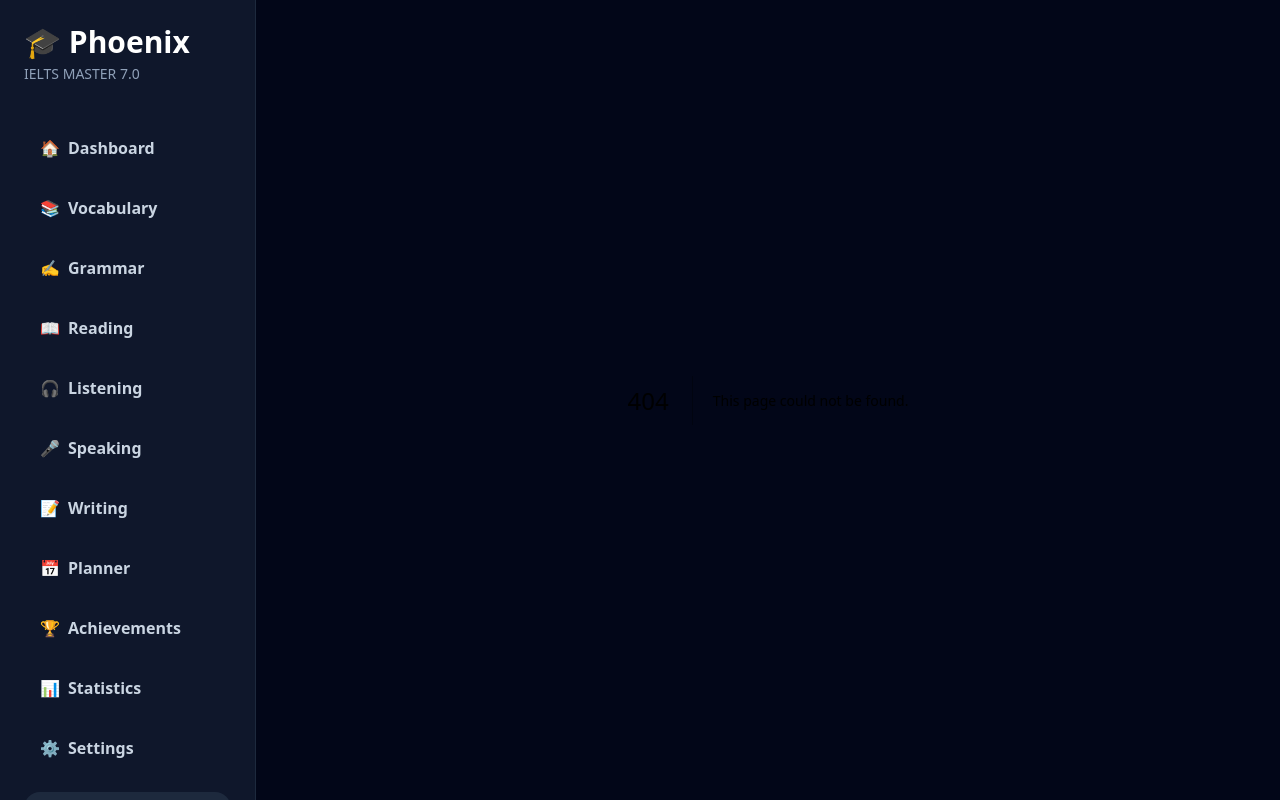
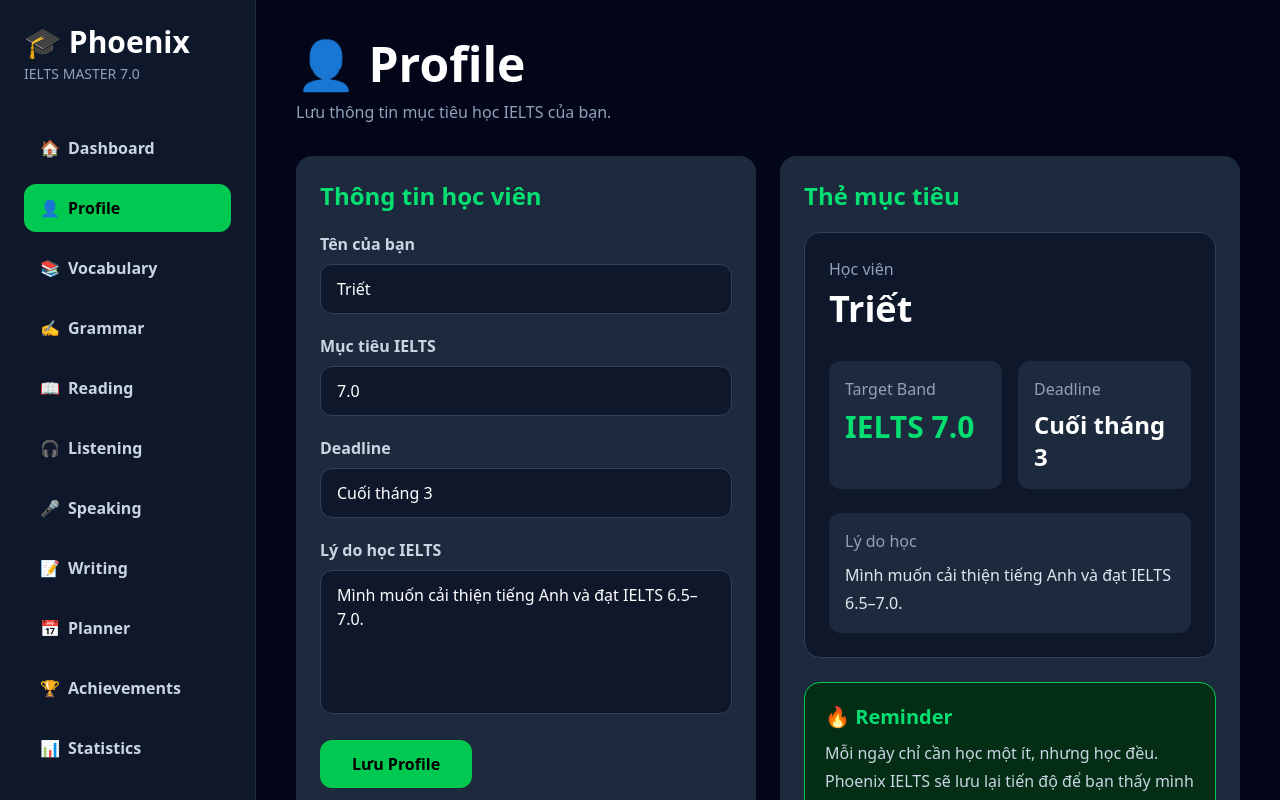
Before and after one commit to vominhhy369-svg/phoenix-ielts, a Next.js app: page /profile in a window 1280 px wide. Before the commit this address had no page. Shown: the top 800 px of the page. Built offline with nearby package versions, Linux system fonts and the light colour scheme.

Commit message:
Add profile page

```diff
--- a/app/Sidebar.tsx
+++ b/app/Sidebar.tsx
@@ -5,6 +5,7 @@
 
 const menuItems = [
   { name: "Dashboard", href: "/", icon: "🏠" },
+  { name: "Profile", href: "/profile", icon: "👤" },
   { name: "Vocabulary", href: "/vocabulary", icon: "📚" },
   { name: "Grammar", href: "/grammar", icon: "✍️" },
   { name: "Reading", href: "/reading", icon: "📖" },
--- /dev/null
+++ b/app/profile/page.tsx
@@ -0,0 +1,156 @@
+"use client";
+
+import { useEffect, useState } from "react";
+
+export default function Profile() {
+  const [name, setName] = useState("Triết");
+  const [targetBand, setTargetBand] = useState("7.0");
+  const [deadline, setDeadline] = useState("Cuối tháng 3");
+  const [reason, setReason] = useState(
+    "Mình muốn cải thiện tiếng Anh và đạt IELTS 6.5–7.0."
+  );
+  const [message, setMessage] = useState("");
+
+  useEffect(() => {
+    const savedName = localStorage.getItem("profileName");
+    const savedTargetBand = localStorage.getItem("profileTargetBand");
+    const savedDeadline = localStorage.getItem("profileDeadline");
+    const savedReason = localStorage.getItem("profileReason");
+
+    if (savedName) setName(savedName);
+    if (savedTargetBand) setTargetBand(savedTargetBand);
+    if (savedDeadline) setDeadline(savedDeadline);
+    if (savedReason) setReason(savedReason);
+  }, []);
+
+  const saveProfile = () => {
+    localStorage.setItem("profileName", name);
+    localStorage.setItem("profileTargetBand", targetBand);
+    localStorage.setItem("profileDeadline", deadline);
+    localStorage.setItem("profileReason", reason);
+
+    setMessage("✅ Profile đã được lưu!");
+
+    setTimeout(() => {
+      setMessage("");
+    }, 3000);
+  };
+
+  return (
+    <div className="min-h-screen bg-slate-950 text-white p-5 md:p-10">
+      <h1 className="text-4xl md:text-5xl font-bold mb-3">👤 Profile</h1>
+
+      <p className="text-slate-400 mb-8">
+        Lưu thông tin mục tiêu học IELTS của bạn.
+      </p>
+
+      <div className="grid grid-cols-1 xl:grid-cols-2 gap-6">
+        <div className="bg-slate-800 rounded-2xl p-6">
+          <h2 className="text-2xl font-bold text-green-400 mb-5">
+            Thông tin học viên
+          </h2>
+
+          <div className="space-y-5">
+            <div>
+              <label className="block mb-2 text-slate-300 font-bold">
+                Tên của bạn
+              </label>
+
+              <input
+                value={name}
+                onChange={(e) => setName(e.target.value)}
+                className="w-full bg-slate-900 border border-slate-700 rounded-xl px-4 py-3 outline-none focus:border-green-500"
+              />
+            </div>
+
+            <div>
+              <label className="block mb-2 text-slate-300 font-bold">
+                Mục tiêu IELTS
+              </label>
+
+              <input
+                value={targetBand}
+                onChange={(e) => setTargetBand(e.target.value)}
+                className="w-full bg-slate-900 border border-slate-700 rounded-xl px-4 py-3 outline-none focus:border-green-500"
+              />
+            </div>
+
+            <div>
+              <label className="block mb-2 text-slate-300 font-bold">
+                Deadline
+              </label>
+
+              <input
+                value={deadline}
+                onChange={(e) => setDeadline(e.target.value)}
+                className="w-full bg-slate-900 border border-slate-700 rounded-xl px-4 py-3 outline-none focus:border-green-500"
+              />
+            </div>
+
+            <div>
+              <label className="block mb-2 text-slate-300 font-bold">
+                Lý do học IELTS
+              </label>
+
+              <textarea
+                value={reason}
+                onChange={(e) => setReason(e.target.value)}
+                className="w-full h-36 bg-slate-900 border border-slate-700 rounded-xl px-4 py-3 outline-none resize-none focus:border-green-500"
+              />
+            </div>
+
+            <button
+              onClick={saveProfile}
+              className="bg-green-500 text-black px-8 py-3 rounded-xl font-bold hover:bg-green-400 transition"
+            >
+              Lưu Profile
+            </button>
+
+            {message && <p className="text-green-400 font-bold">{message}</p>}
+          </div>
+        </div>
+
+        <div className="bg-slate-800 rounded-2xl p-6">
+          <h2 className="text-2xl font-bold text-green-400 mb-5">
+            Thẻ mục tiêu
+          </h2>
+
+          <div className="bg-slate-900 rounded-2xl p-6 border border-slate-700">
+            <p className="text-slate-400">Học viên</p>
+            <h3 className="text-4xl font-bold mt-2">{name}</h3>
+
+            <div className="grid grid-cols-1 md:grid-cols-2 gap-4 mt-8">
+              <div className="bg-slate-800 rounded-xl p-4">
+                <p className="text-slate-400">Target Band</p>
+                <p className="text-3xl font-bold text-green-400 mt-2">
+                  IELTS {targetBand}
+                </p>
+              </div>
+
+              <div className="bg-slate-800 rounded-xl p-4">
+                <p className="text-slate-400">Deadline</p>
+                <p className="text-2xl font-bold mt-2">{deadline}</p>
+              </div>
+            </div>
+
+            <div className="mt-6 bg-slate-800 rounded-xl p-4">
+              <p className="text-slate-400 mb-2">Lý do học</p>
+              <p className="text-slate-200 leading-7">{reason}</p>
+            </div>
+          </div>
+
+          <div className="mt-6 bg-green-950 border border-green-500 rounded-2xl p-5">
+            <h3 className="text-xl font-bold text-green-400 mb-2">
+              🔥 Reminder
+            </h3>
+
+            <p className="text-slate-300 leading-7">
+              Mỗi ngày chỉ cần học một ít, nhưng học đều. Phoenix IELTS sẽ lưu
+              lại tiến độ để bạn thấy mình đang tiến bộ.
+            </p>
+          </div>
+        </div>
+      </div>
+    </div>
+  );
+}
```
